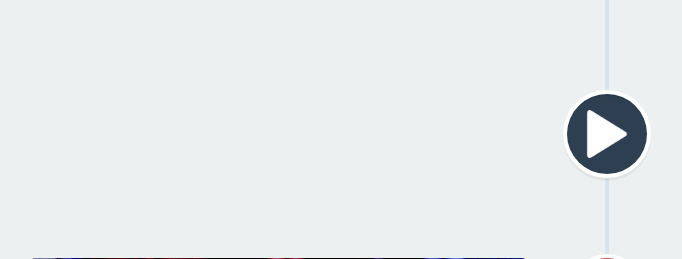
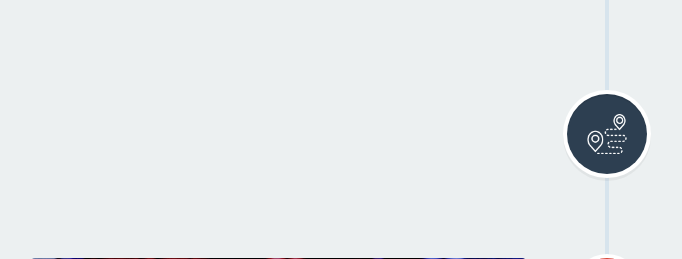
Before and after one commit to m44rt3np44uw/IPMEDT2C, a PHP site: page / in a window 1280 px wide; the page is wider, and only the part inside the window is pictured. Shown: the part 834-1093 px from the top of that part, without its empty margins (33-715 px from the left). Run offline with PHP 8.4, Linux system fonts and the light colour scheme; some libraries are stand-ins or nearby versions.

Commit message:
Nieuwe icons

```diff
--- a/Website/assets/css/timeline.css
+++ b/Website/assets/css/timeline.css
@@ -142,8 +142,8 @@
 }
 .cd-timeline-img.first {
     background-color: #2d3f51;
-    background-image: url(../img/start.png);
-    background-size: 60%;
+    background-image: url(../img/route.png);
+    background-size: 50%;
     background-repeat: no-repeat;
     background-position: center center;
     height: 80px;
@@ -155,8 +155,8 @@
 }
 .cd-timeline-img.last{
     background-color: #2d3f51;
-    background-image: url(../img/eindschermlogo.png);
-    background-size: 120%;
+    background-image: url(../img/white-house.png);
+    background-size: 60% ;
     background-repeat: no-repeat;
     background-position: center center;
     width: 70px;
```
Also changed, not shown: Website/assets/img/eindschermlogo.png (deleted), Website/assets/img/route.png (added), Website/assets/img/start.png (deleted), Website/assets/img/white-house.png (added).
